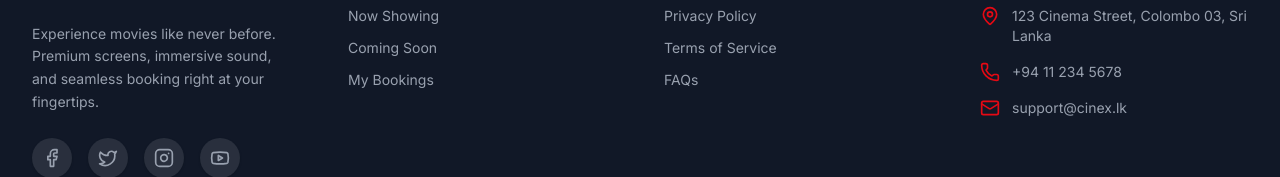
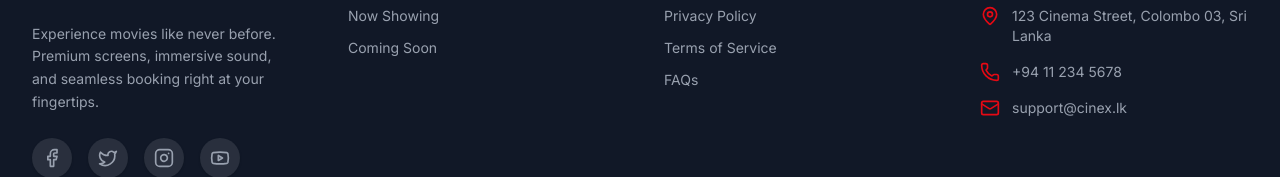
Before and after one commit to akindu02/cineX-movie-ticket-booking, a React (Vite) app in the folder frontend/: page / in a window 1280 px wide. Shown: the part 2487-2664 px from the top of the page. Built offline with nearby package versions, Linux system fonts and the light colour scheme.

Commit message:
remove footer from about us

```diff
--- a/frontend/src/App.jsx
+++ b/frontend/src/App.jsx
@@ -6,7 +6,6 @@
 import MovieDetailsPage from './pages/MovieDetailsPage';
 import SeatSelectionPage from './pages/SeatSelectionPage';
 import CheckoutPage from './pages/CheckoutPage';
-import MyBookingsPage from './pages/MyBookingsPage';
 import AdminDashboardPage from './pages/AdminDashboardPage';
 import AboutUsPage from './pages/AboutUsPage';
 
@@ -31,7 +30,7 @@
             <Route path="movies/:id" element={<MovieDetailsPage />} />
             <Route path="shows/:id/seats" element={<SeatSelectionPage />} />
             <Route path="checkout" element={<CheckoutPage />} />
-            <Route path="my-bookings" element={<MyBookingsPage />} />
+
             <Route path="about" element={<AboutUsPage />} />
             <Route path="admin" element={<AdminDashboardPage />} />
           </Route>
--- a/frontend/src/layout/Footer.jsx
+++ b/frontend/src/layout/Footer.jsx
@@ -29,7 +29,7 @@
                         <ul className="space-y-3 text-sm text-gray-400">
                             <li><Link to="/movies" className="hover:text-[var(--color-primary)] transition-colors">Now Showing</Link></li>
                             <li><Link to="/movies?filter=upcoming" className="hover:text-[var(--color-primary)] transition-colors">Coming Soon</Link></li>
-                            <li><Link to="/my-bookings" className="hover:text-[var(--color-primary)] transition-colors">My Bookings</Link></li>
+
                         </ul>
                     </div>
 
--- a/frontend/src/layout/MainLayout.jsx
+++ b/frontend/src/layout/MainLayout.jsx
@@ -1,15 +1,18 @@
-import { Outlet } from 'react-router-dom';
+import { Outlet, useLocation } from 'react-router-dom';
 import Navbar from './Navbar';
 import Footer from './Footer';
 
 const MainLayout = () => {
+    const location = useLocation();
+    const hideFooter = location.pathname === '/about';
+
     return (
         <div className="flex flex-col min-h-screen">
             <Navbar />
             <main className="flex-1">
                 <Outlet />
             </main>
-            <Footer />
+            {!hideFooter && <Footer />}
         </div>
     );
 };
--- a/frontend/src/layout/Navbar.jsx
+++ b/frontend/src/layout/Navbar.jsx
@@ -36,8 +36,8 @@
                                 key={link.name}
                                 to={link.path}
                                 className={`px-5 py-2 rounded-full text-sm font-semibold transition-all duration-200 ${isActive
-                                        ? 'text-[var(--color-primary)] bg-[var(--color-primary)]/10'
-                                        : 'text-[var(--color-light)] hover:text-[var(--color-primary)] hover:bg-gray-50'
+                                    ? 'text-[var(--color-primary)] bg-[var(--color-primary)]/10'
+                                    : 'text-[var(--color-light)] hover:text-[var(--color-primary)] hover:bg-gray-50'
                                     }`}
                             >
                                 {link.name}
@@ -82,8 +82,8 @@
                                 to={link.path}
                                 onClick={() => setIsMenuOpen(false)}
                                 className={`text-lg font-bold py-2 px-4 rounded-lg transition-all ${isActive
-                                        ? 'text-[var(--color-primary)] bg-[var(--color-primary)]/5'
-                                        : 'text-[var(--color-light)]'
+                                    ? 'text-[var(--color-primary)] bg-[var(--color-primary)]/5'
+                                    : 'text-[var(--color-light)]'
                                     }`}
                             >
                                 {link.name}
@@ -91,13 +91,7 @@
                         )
                     })}
                     <hr className="border-[var(--color-dark-300)]" />
-                    <Link
-                        to="/my-bookings"
-                        onClick={() => setIsMenuOpen(false)}
-                        className="text-[var(--color-light)] font-medium py-2 px-4"
-                    >
-                        My Bookings
-                    </Link>
+
                     <Link
                         to="/login"
                         onClick={() => setIsMenuOpen(false)}
```
